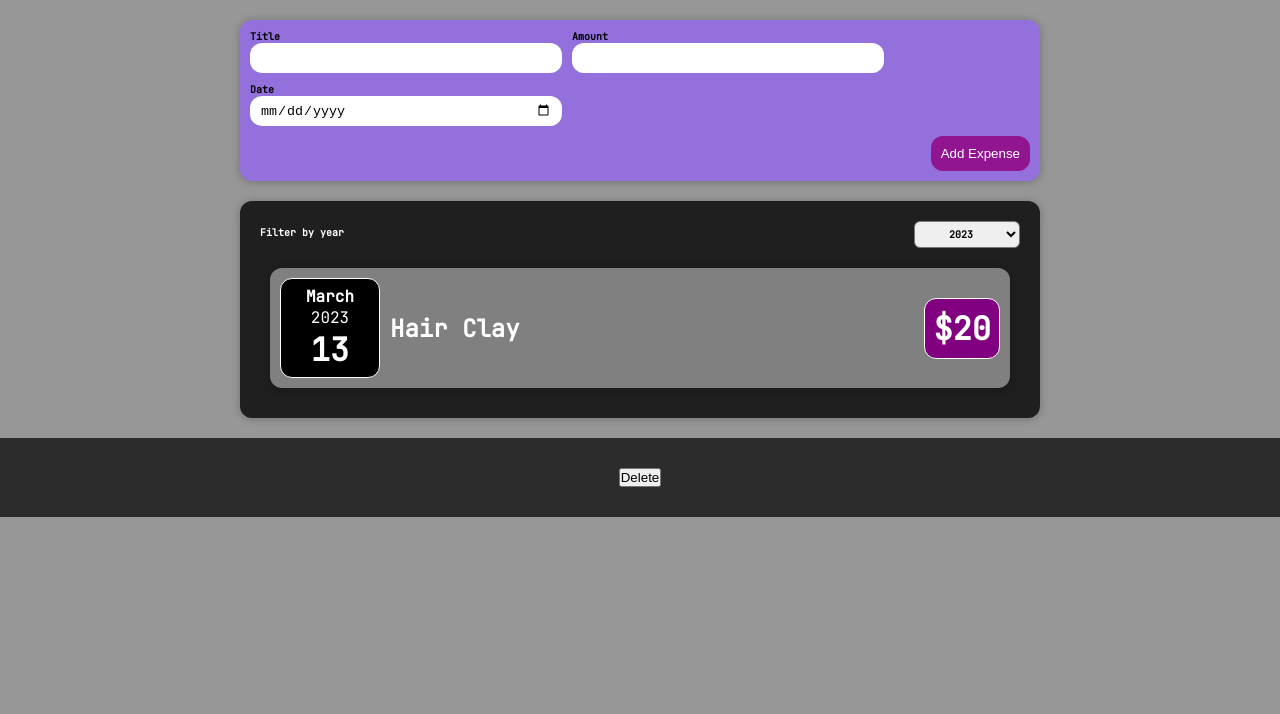
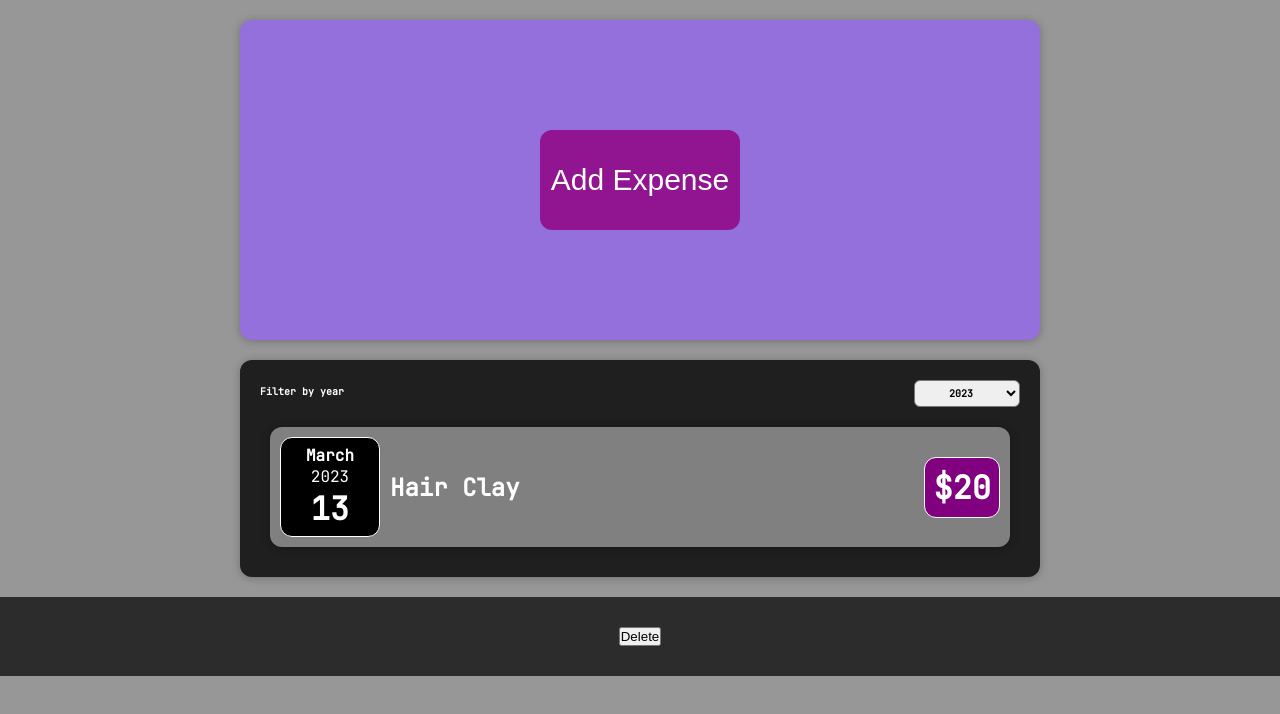
Before and after one commit to JasonWu73/my-react, a React (Create React App) app: page / in a window 1280 px wide. Shown: the top 714 px of the page. Built offline with nearby package versions, Linux system fonts and the light colour scheme.

Commit message:
add show or not add button

```diff
--- a/src/new-expense/ExpenseForm.css
+++ b/src/new-expense/ExpenseForm.css
@@ -26,6 +26,7 @@
   display: flex;
   justify-content: flex-end;
   margin-top: 1rem;
+  gap: 1rem;
 }
 
 .new-expense__actions button {
--- a/src/new-expense/ExpenseForm.js
+++ b/src/new-expense/ExpenseForm.js
@@ -62,6 +62,7 @@ const ExpenseForm = props => {
         </div>
       </div>
       <div className="new-expense__actions">
+        <button onClick={props.onCancelForm}>Cancel</button>
         <button type="submit">Add Expense</button>
       </div>
     </form>
--- a/src/new-expense/NewExpense.js
+++ b/src/new-expense/NewExpense.js
@@ -1,22 +1,43 @@
+import {useState} from 'react';
+
 import './NewExpense.css';
+import Card from '../shared/Card';
 import ExpenseForm from './ExpenseForm';
-import Card from '../shared/Card';
+import NewExpenseButton from './NewExpenseButton';
 
-const NewExpense = props => {
-  const saveExpenseDataHandler = (newExpenseData) => {
-    const expenseData = {
-      ...newExpenseData,
-      id: Math.random().toString()
-    };
-
-    props.onAddExpense(expenseData);
-  };
+export  default  function NewExpense(props) {
+  const [showForm, setShowForm] = useState(false);
 
   return (
     <Card className="new-expense">
-      <ExpenseForm onSaveExpenseData={saveExpenseDataHandler}/>
+      {componentContent(showForm, setShowForm, props.onAddExpense)}
     </Card>
   );
 };
 
-export default NewExpense;
+function componentContent(showForm, setShowForm, onAddExpense) {
+  if (!showForm) {
+    return <NewExpenseButton onShowForm={() => toggleFormShowHandler(setShowForm)}/>;
+  }
+
+  return (
+    <ExpenseForm
+      onCancelForm={() => toggleFormShowHandler(setShowForm)}
+      onSaveExpenseData={(newExpenseData) =>
+        saveExpenseDataHandler(newExpenseData, onAddExpense)}
+    />
+  );
+}
+
+function toggleFormShowHandler(setShowForm) {
+  setShowForm(previousShowForm => !previousShowForm);
+}
+
+function saveExpenseDataHandler(newExpenseData, onAddExpense) {
+  const expenseData = {
+    ...newExpenseData,
+    id: Math.random().toString()
+  };
+
+  onAddExpense(expenseData);
+}
--- /dev/null
+++ b/src/new-expense/NewExpenseButton.css
@@ -0,0 +1,23 @@
+.new-expense--button {
+  display: flex;
+  justify-content: center;
+  align-items: center;
+  height: 30rem;
+}
+
+.new-expense--button button {
+  display: inline-block;
+  width: 20rem;
+  height: 10rem;
+  font-size: 3rem;
+  padding: 1rem;
+  border-radius: 1.2rem;
+  border: none;
+  cursor: pointer;
+  background-color: #911491;
+  color: white;
+}
+
+.new-expense--button button:hover {
+  background-color: rgba(145, 20, 145, 0.73);
+}
--- /dev/null
+++ b/src/new-expense/NewExpenseButton.js
@@ -0,0 +1,9 @@
+import './NewExpenseButton.css';
+
+export  default  function NewExpenseButton(props) {
+  return (
+    <div className="new-expense--button">
+      <button onClick={props.onShowForm}>Add Expense</button>
+    </div>
+  );
+};
```
